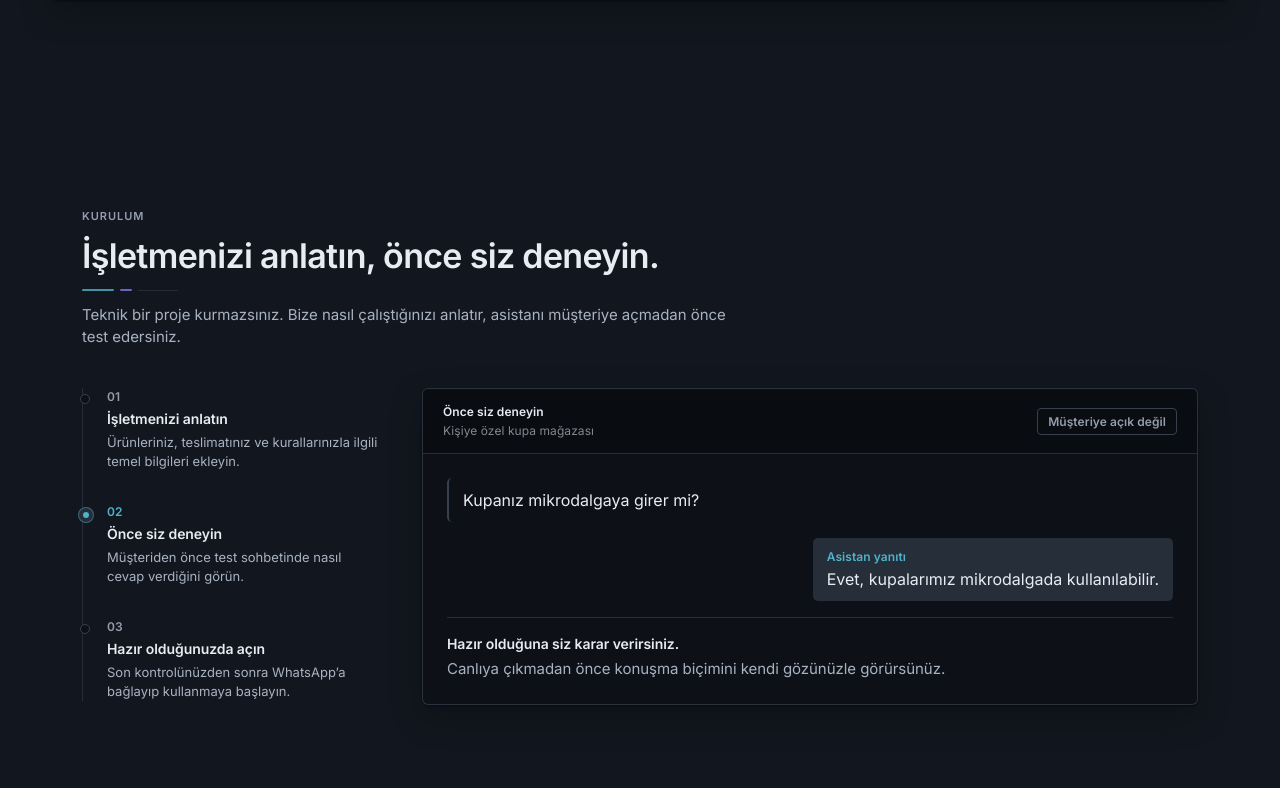
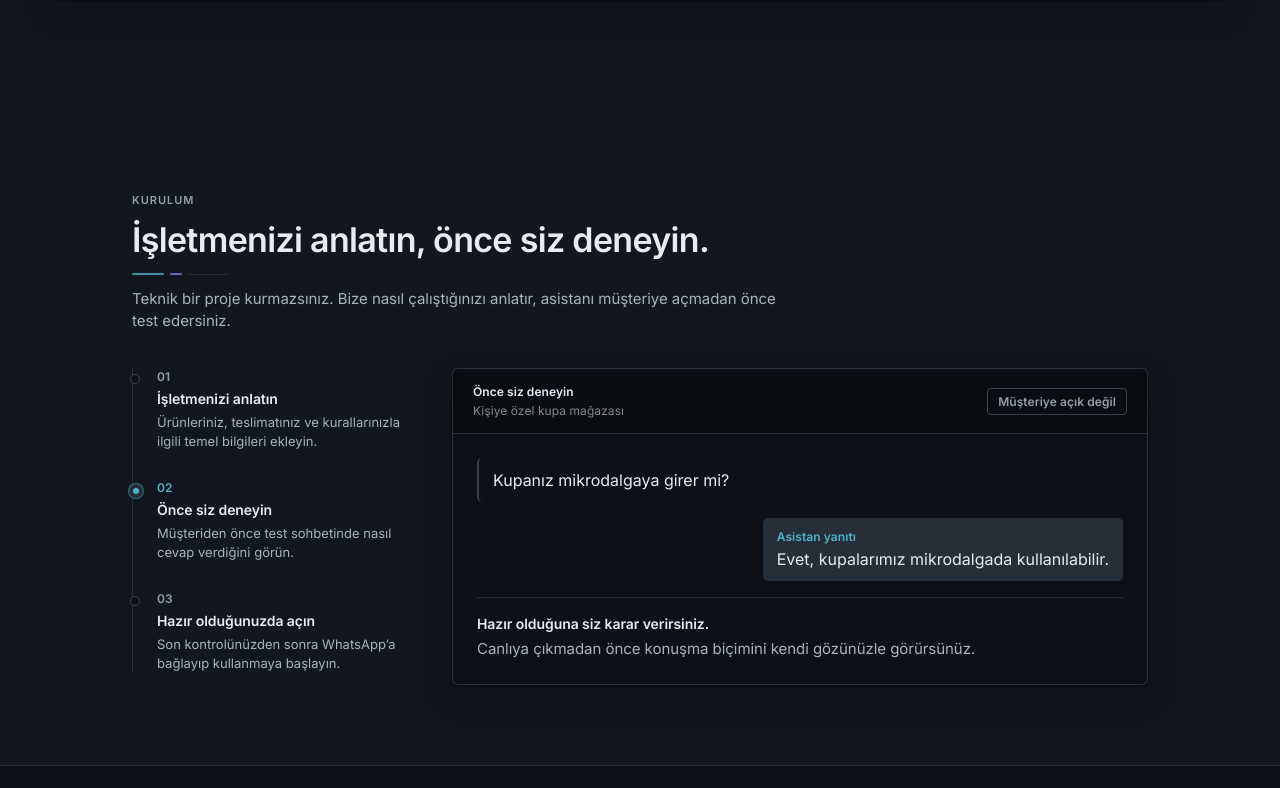
Before and after one commit to keremm44/whatsapp-assistant, a Next.js app in the folder frontend/: page / in a window 1280 px wide. Shown: the part 4432-5220 px from the top of the page. Built offline with nearby package versions, Linux system fonts and the light colour scheme; no server answers.

Commit message:
frontend: calm onboarding section rhythm

```diff
--- a/frontend/src/components/marketing/onboarding-section.tsx
+++ b/frontend/src/components/marketing/onboarding-section.tsx
@@ -9,7 +9,7 @@ export function OnboardingSection() {
   return (
     <section
       id="kurulum"
-      className="mx-auto w-full max-w-[1180px] scroll-mt-20 px-4 py-16 md:px-6 md:py-24 lg:px-8"
+      className="mx-auto w-full max-w-[1080px] scroll-mt-20 px-4 py-14 md:px-6 md:py-20 lg:px-8"
     >
       <MarketingSectionHeading
         eyebrow="Kurulum"
@@ -17,7 +17,7 @@ export function OnboardingSection() {
         description="Teknik bir proje kurmazsınız. Bize nasıl çalıştığınızı anlatır, asistanı müşteriye açmadan önce test edersiniz."
       />
 
-      <div className="mt-10 grid gap-8 lg:grid-cols-[300px_minmax(0,1fr)] lg:items-start lg:gap-10">
+      <div className="mt-9 grid gap-8 lg:grid-cols-[280px_minmax(0,1fr)] lg:items-start lg:gap-10">
         <SetupRail />
         <MarketingReveal>
           <TestConversation />
@@ -39,7 +39,7 @@ function SetupRail() {
       {steps.map(([title, body], index) => {
         const isTest = index === 1;
         return (
-          <li key={title} className="relative pb-8 last:pb-0">
+          <li key={title} className="relative pb-7 last:pb-0">
             <span
               aria-hidden="true"
               className={
@@ -50,9 +50,7 @@ function SetupRail() {
             >
               {isTest ? <span className="h-1.5 w-1.5 rounded-full bg-primary" /> : null}
             </span>
-            <p className={isTest ? "type-meta font-semibold text-primary" : "type-meta font-semibold text-muted-foreground"}>
-              0{index + 1}
-            </p>
+            <p className={isTest ? "type-meta font-semibold text-primary" : "type-meta font-semibold text-muted-foreground"}>0{index + 1}</p>
             <h3 className="mt-1 type-row-primary text-foreground">{title}</h3>
             <p className="mt-1 type-row-secondary text-muted">{body}</p>
           </li>
@@ -70,9 +68,7 @@ function TestConversation() {
           <p className="type-meta font-semibold text-chrome-foreground">Önce siz deneyin</p>
           <p className="mt-0.5 type-meta text-chrome-foreground/55">{MARKETING_STORY.storeLabel}</p>
         </div>
-        <span className="rounded-control border border-boundary px-2.5 py-1 type-meta font-semibold text-muted-foreground">
-          Müşteriye açık değil
-        </span>
+        <span className="rounded-control border border-boundary px-2.5 py-1 type-meta font-semibold text-muted-foreground">Müşteriye açık değil</span>
       </div>
 
       <div className="space-y-4 px-4 py-5 sm:px-6 sm:py-6">
@@ -80,9 +76,7 @@ function TestConversation() {
         <ChatBubble from="assistant">{MARKETING_STORY.assistantAnswer}</ChatBubble>
         <div className="border-t border-divider pt-4">
           <p className="type-row-primary text-foreground">Hazır olduğuna siz karar verirsiniz.</p>
-          <p className="mt-1 type-body text-muted">
-            Canlıya çıkmadan önce konuşma biçimini kendi gözünüzle görürsünüz.
-          </p>
+          <p className="mt-1 type-body text-muted">Canlıya çıkmadan önce konuşma biçimini kendi gözünüzle görürsünüz.</p>
         </div>
       </div>
     </div>
```
